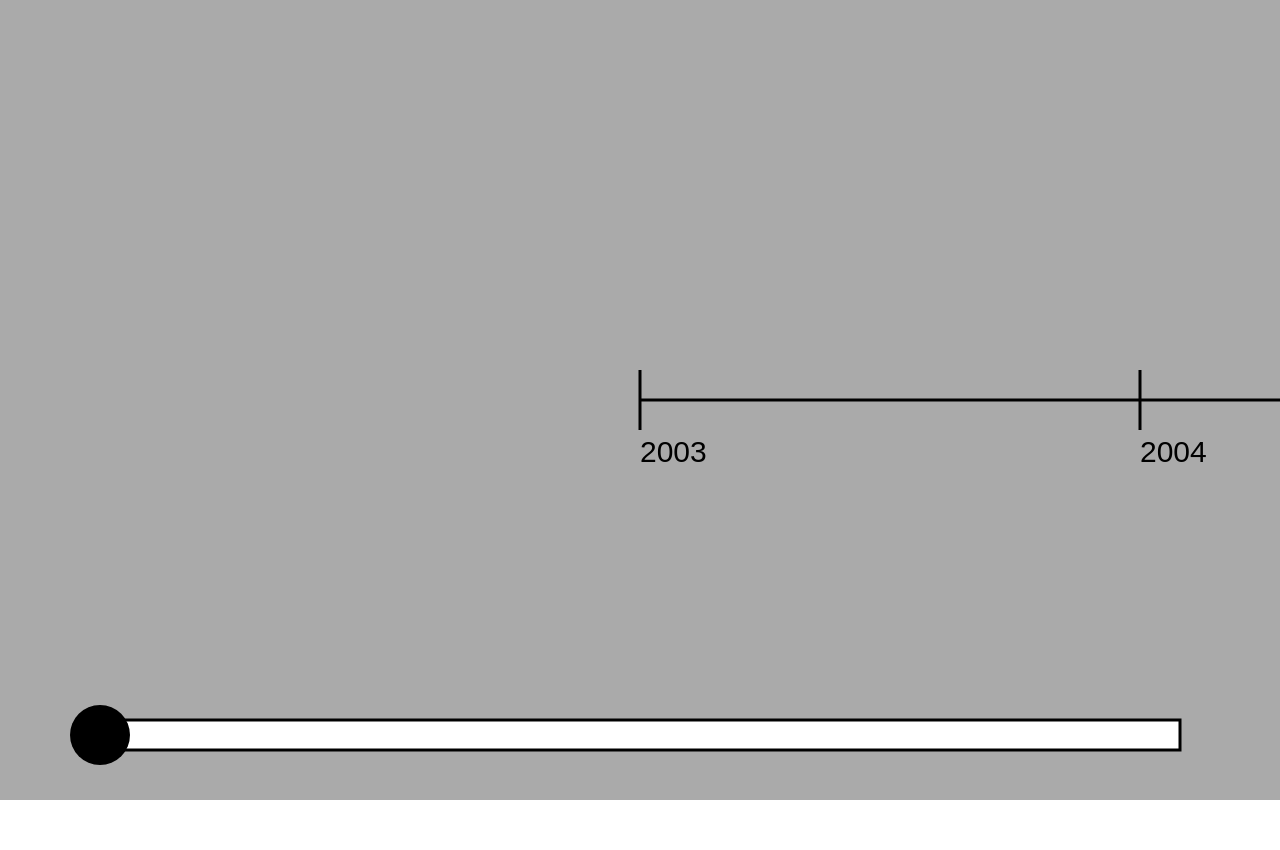
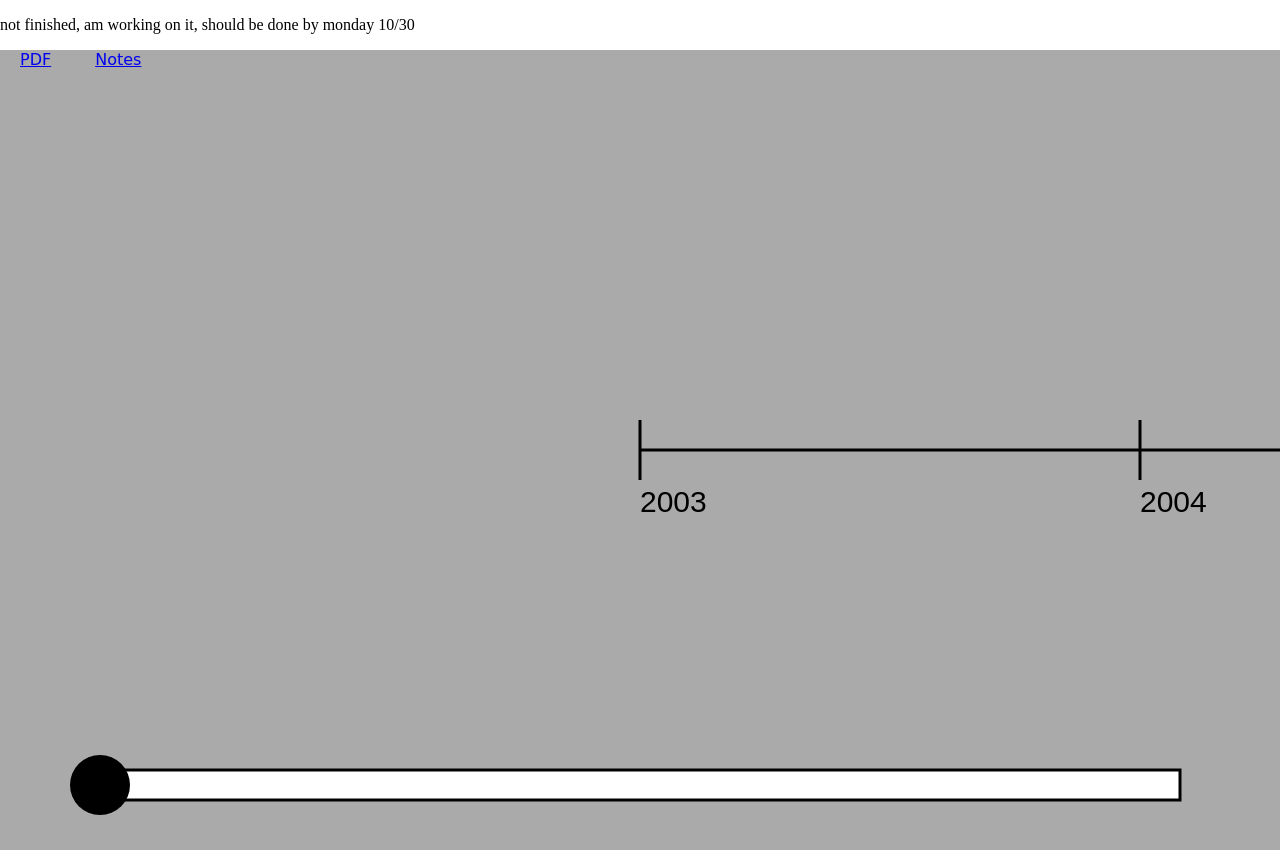
Before and after one commit to CodingAP/codingap.github.io, a plain HTML site: page projects/stem2103/index.html in a window 1280 px wide. Before the commit the page ends 804 px from the top, so only its background shows below. Drawn offline with Linux system fonts and the light colour scheme.

Commit message:
fixing it

```diff
--- a/projects/stem2103/index.html
+++ b/projects/stem2103/index.html
@@ -10,11 +10,27 @@
             margin: 0;
             overflow: hidden;
         }
+
+        .container {
+            position: relative;
+        }
+
+        .container canvas,
+        .overlay {
+            position: absolute;
+        }
     </style>
 </head>
 
 <body>
-    <canvas></canvas>
+    <p>not finished, am working on it, should be done by monday 10/30</p>
+    <div class="container">
+        <canvas></canvas>
+        <div class="overlay">
+            <a href="./reflection.pdf" style="padding: 20px; font-family: cursive;">PDF</a>
+            <a href="./notes.txt" style="padding: 20px; font-family: cursive;">Notes</a>
+        </div>
+    </div>
     <script src="index.js"></script>
 </body>
 
--- a/projects/stem2103/index.js
+++ b/projects/stem2103/index.js
@@ -45,7 +45,7 @@ const margin = { x: 100, y: 50 };
 const barHeight = 30;
 const scrollingUnits = 21;
 const unitSize = 500;
-const dialog = { width: 0.66, height: 0.4 };
+const dialog = { width: 0.8, height: 0.66 };
 
 const yearLineName = index => {
     if (index > 20) {
@@ -57,16 +57,43 @@ const yearLineName = index => {
 
 const events = [
     {
-        timeline: 1.5,
-        name: 'i pooped',
+        timeline: 7.75,
+        name: 'September 2010; 3rd Grade',
         color: 'red',
-        description: 'i was pooping my pants at this age idk'
+        description:
+            `I was a smart cookie, so I was very good at those speed math tests (do 30
+problems in a minute, stuff like that). I was so good and enthralled that I decided to go all
+the way and finish the add/subtract section, followed by the multiply/divide section.
+However, a new format appeared that I couldn't recognize (I would later learn it to be the
+exponent). The question was 15^2. I started it by doing what I normally do with
+multiplication and got 30, which was wrong. I first tried to assimilate what it was before
+asking my teacher what it was, which made me have to accommodate the fact that
+exponent's was multiplication but with the number itself. The upper number indicates
+how many times I had to multiply it, so the correct answer was 225.`
     },
     {
-        timeline: 11.5,
-        name: 'i didn\'t pooped',
+        timeline: 4.75,
+        name: 'Late 2007; Preschool',
         color: 'green',
-        description: 'i was constipated!'
+        description:
+            `My event was in preschool in 2007 when I was 4 years old. We needed to clean up after
+playtime because we were messy children, but I just wanted to sing the song, no clean
+up. While walking around and singing, the other students noticed that I wasn't doing
+much. One even clued in the teacher, who didn't do much at the start, but quickly asked
+what I was doing when I sat down. Me, a very young child who didn't want to get in
+trouble, started to help, but it was too late. The play area was already clean, so there
+was nothing I could do. The ZPD comes from looking at the other students cleaning up
+and the teacher not getting on to them, so I learned cleaning up was good.`
+    },
+    {
+        timeline: 21,
+        name: 'Summary',
+        color: 'blue',
+        description:
+            `Lots of my experiences consisted of social interactions between peers or my family. Those, I
+think, were the real shapers of my life and education. Most of the time, I would learn something
+from someone, which would build off everything, and then I would “teach” it to someone, which
+made my education grow even more.`
     }
 ]
 
@@ -127,7 +154,7 @@ const loop = () => {
         context.closePath();
         context.fill();
 
-        context.fillText(events[i].name, events[i].timeline * unitSize, 25);
+        context.fillText(events[i].name, events[i].timeline * unitSize, -50);
 
         let translatedEventPosition = { x: eventPosition.x + scroll.x, y: eventPosition.y + scroll.y };
 
@@ -159,11 +186,14 @@ const loop = () => {
         context.fillStyle = '#aaa';
         context.fillRect(description.x, description.y, description.width, description.height);
 
+        let lines = events[eventSelected].description.split('\n');
         context.fillStyle = '#000';
-        context.font = '50px Arial';
-        context.textAlign = 'center';
-        context.textBaseline = 'middle';
-        context.fillText(events[eventSelected].description, canvas.width / 2, canvas.height / 2)
+        context.font = '20px Arial';
+        context.textAlign = 'left';
+        context.textBaseline = 'top';
+        for (let i = 0; i < lines.length; i++) {
+            context.fillText(lines[i], description.x + 10, description.y + 10 + (i * 20));
+        }
 
         if (!(mouse.position.x > description.x && mouse.position.x < description.x + description.width &&
             mouse.position.y > description.y && mouse.position.y < description.y + description.height) && mouse.button == 0) {
```
Also changed, not shown: projects/stem2103/notes.txt (added, +9 -0 lines), 1 other file.
